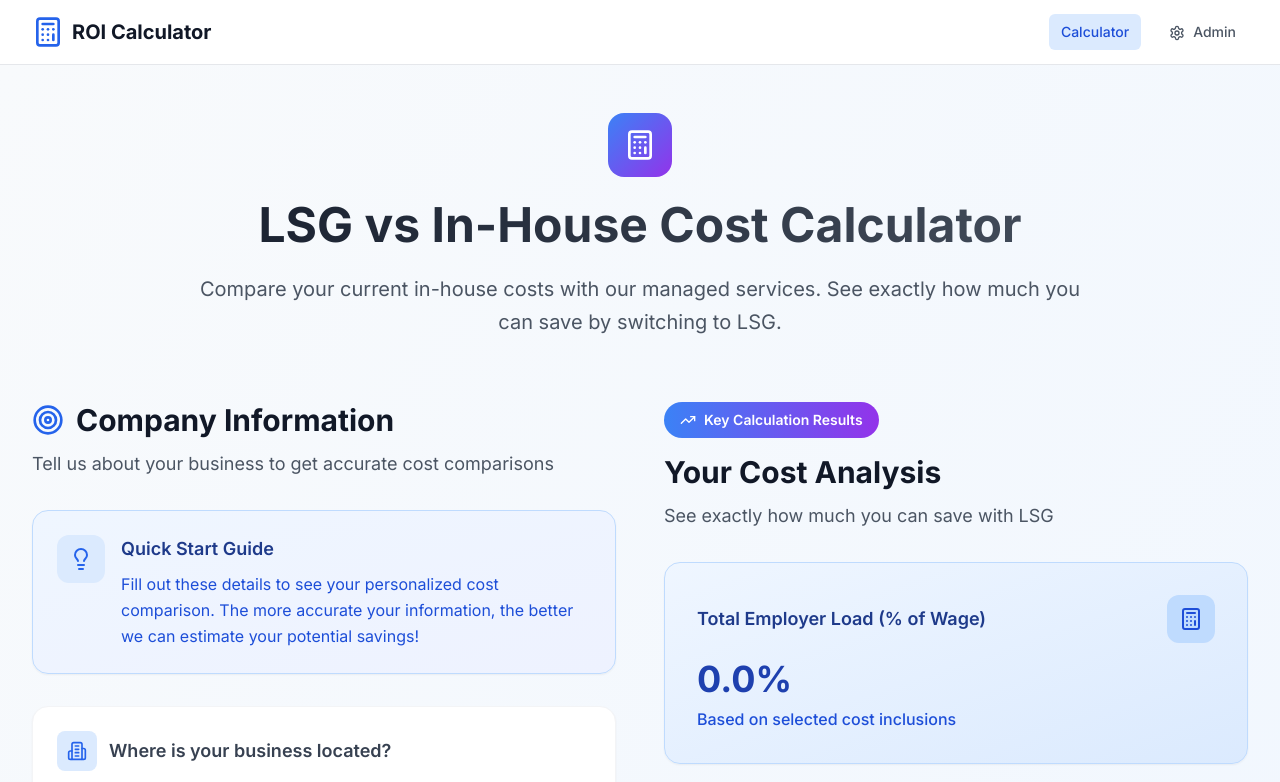
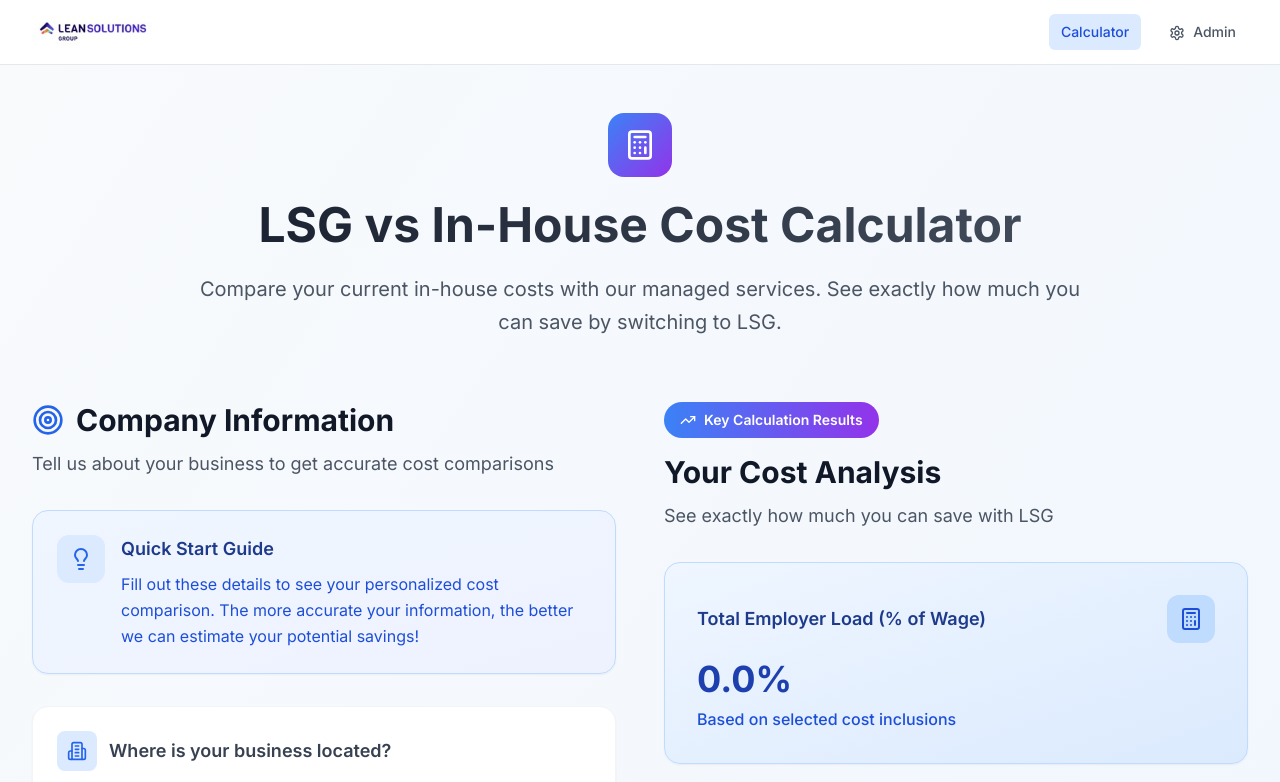
Before and after one commit to berteloot/LSG-ROI, a Next.js app: page / in a window 1280 px wide. Shown: the top 782 px of the page. Built offline with nearby package versions, Linux system fonts and the light colour scheme; no server answers; the database is empty.

Commit message:
Add LSG logo to navigation bar - replace ROI Calculator branding

```diff
--- a/components/Navigation.tsx
+++ b/components/Navigation.tsx
@@ -14,8 +14,11 @@
         <div className="flex justify-between items-center h-16">
           <div className="flex items-center">
             <Link href="/" className="flex items-center space-x-2">
-              <Calculator className="w-8 h-8 text-blue-600" />
-              <span className="text-xl font-bold text-gray-900">ROI Calculator</span>
+              <img
+                src="/LSG-Logo.jpeg"
+                alt="LSG Logo"
+                className="h-8 w-auto object-contain"
+              />
             </Link>
           </div>
 
```
Also changed, not shown: public/LSG-Logo.jpeg (added).
